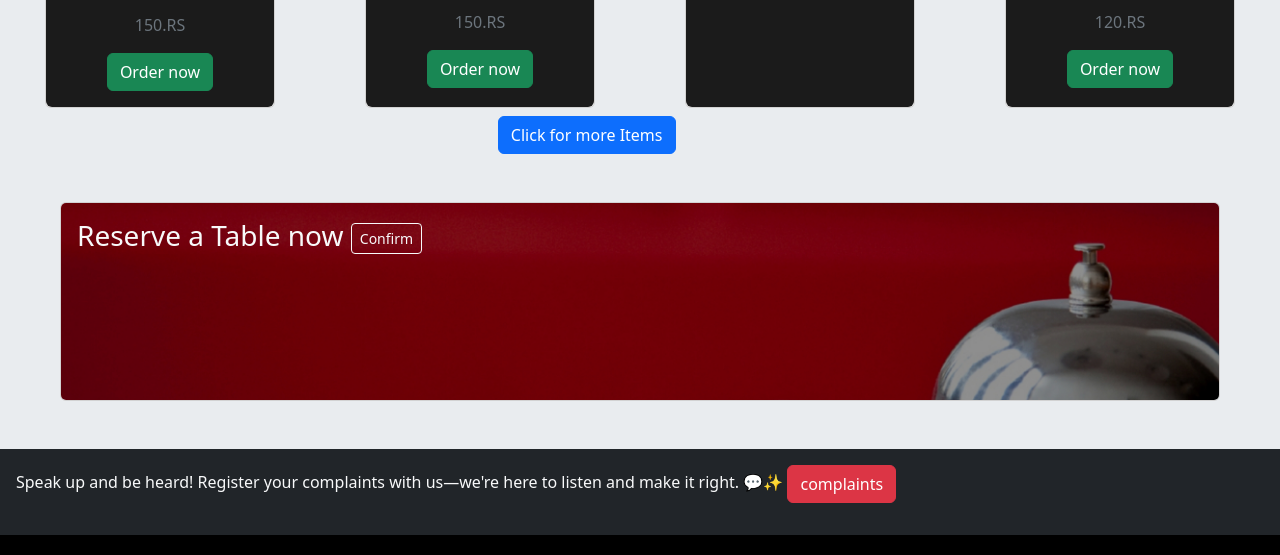
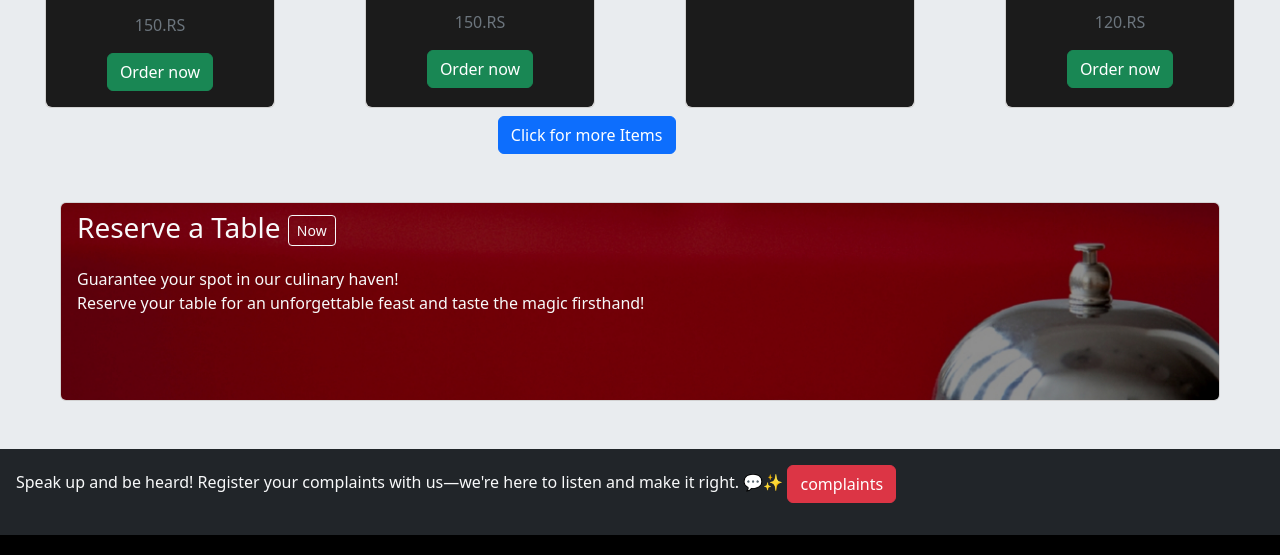
Before and after one commit to anandhunv/Bootstrap_Restaurant, a plain HTML site: page index.html in a window 1280 px wide. Shown: the part 1150-1705 px from the top of the page. Drawn offline with nearby package versions, Linux system fonts and the light colour scheme.

Commit message:
updated reserve table

```diff
--- a/index.html
+++ b/index.html
@@ -402,11 +402,13 @@
     <div class="col-md-12">
       <div class="card m-5 overflow-hidden" >
         <img src="images/res.jpg" alt="" class="w-100">
-        <div class="card-body bg-transparent position-absolute  ">
-
-
-
-          <h3 class="text-light text-md-center text-sm-end">Reserve a Table now  <button class="btn  btn-sm btn-outline-light start-50" >Confirm</button></h3>
+        <h3 class="text-light mt-2 ms-3  position-absolute">Reserve a Table  <button class="btn  btn-sm btn-outline-light " >Now</button></h3>
+        <div class="card-body bg-transparent   position-absolute  ">
+          <div class="row mt-5">
+            <div class="col-md-12">
+<p class="text-light top-75">Guarantee your spot in our culinary haven! <br> Reserve your table for an unforgettable feast and taste the magic firsthand!</p>
+</div>
+</div>
         </div>
       </div>
     </div>
```
